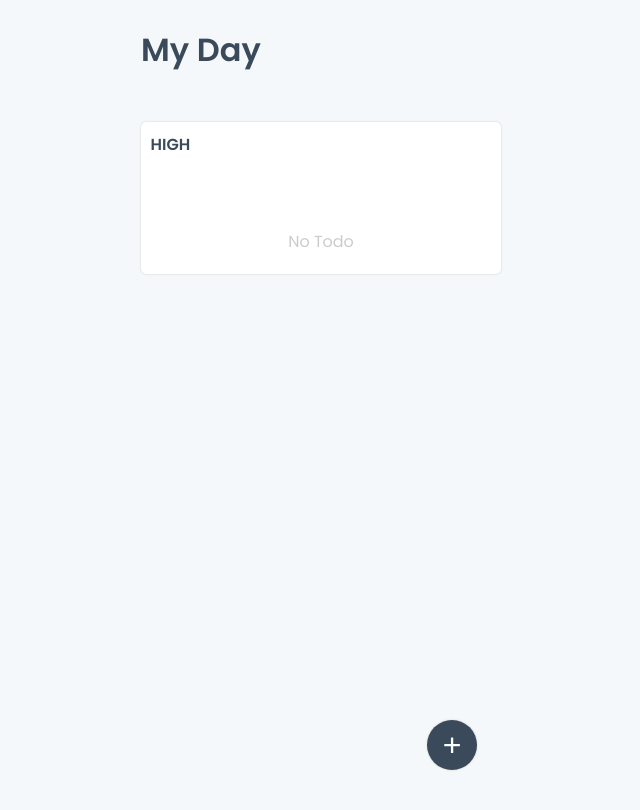
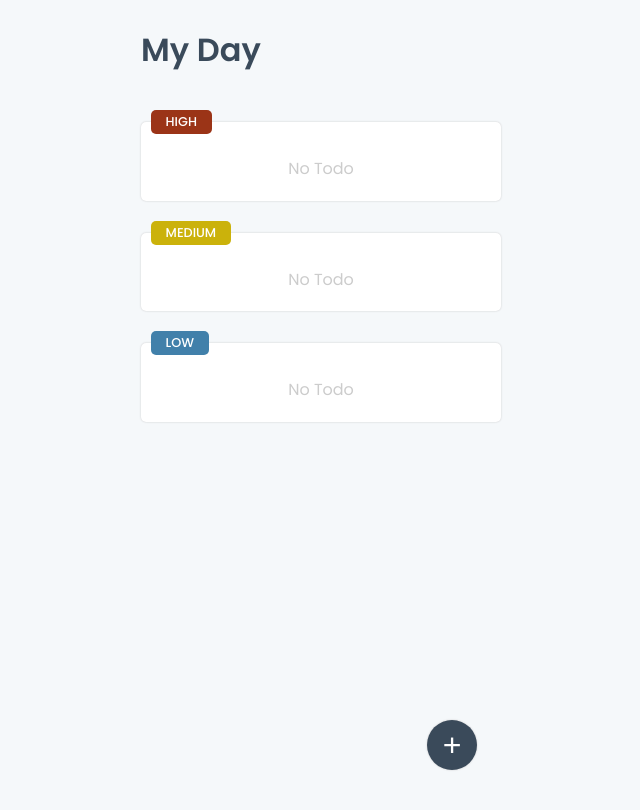
Before and after one commit to IshmaelKargbo/my-day, a React (Create React App) app: page / in a window 1280 px wide. Shown: the top 810 px of the page, without its empty margins (319-959 px from the left). Built offline with nearby package versions, Linux system fonts and the light colour scheme.

Commit message:
Update Todos.tsx

```diff
--- a/src/components/Todos.tsx
+++ b/src/components/Todos.tsx
@@ -23,7 +23,37 @@ export const Todos = () => {
 
     return <>
         <section className='task-container'>
-            <h4 className='title todo'>HIGH</h4>
+            <h4 className='title high'>HIGH</h4>
+            <ul className="list">
+                {
+                    tasks.map((task, key) => (
+                        <li key={key}>
+                            <TaskRow task={task} />
+                        </li>
+                    ))
+                }
+            </ul>
+            {
+                tasks.length === 0 ? <p className="empty">No Todo</p> : null
+            }
+        </section>
+        <section className='task-container'>
+            <h4 className='title medium'>MEDIUM</h4>
+            <ul className="list">
+                {
+                    tasks.map((task, key) => (
+                        <li key={key}>
+                            <TaskRow task={task} />
+                        </li>
+                    ))
+                }
+            </ul>
+            {
+                tasks.length === 0 ? <p className="empty">No Todo</p> : null
+            }
+        </section>
+        <section className='task-container'>
+            <h4 className='title low'>LOW</h4>
             <ul className="list">
                 {
                     tasks.map((task, key) => (
```
